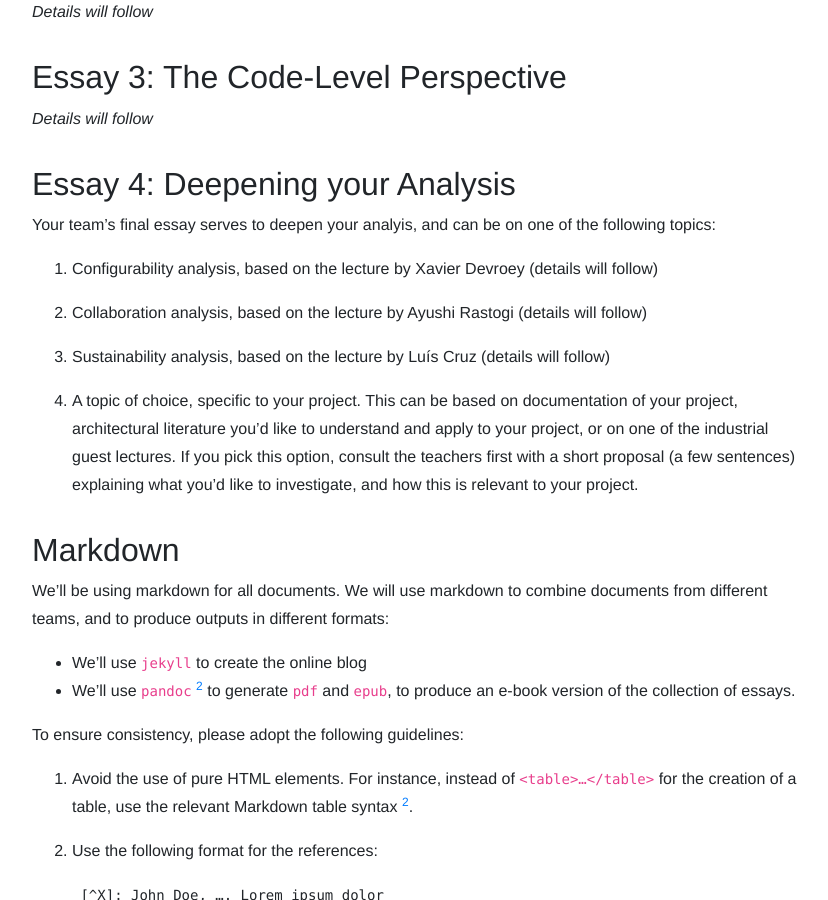
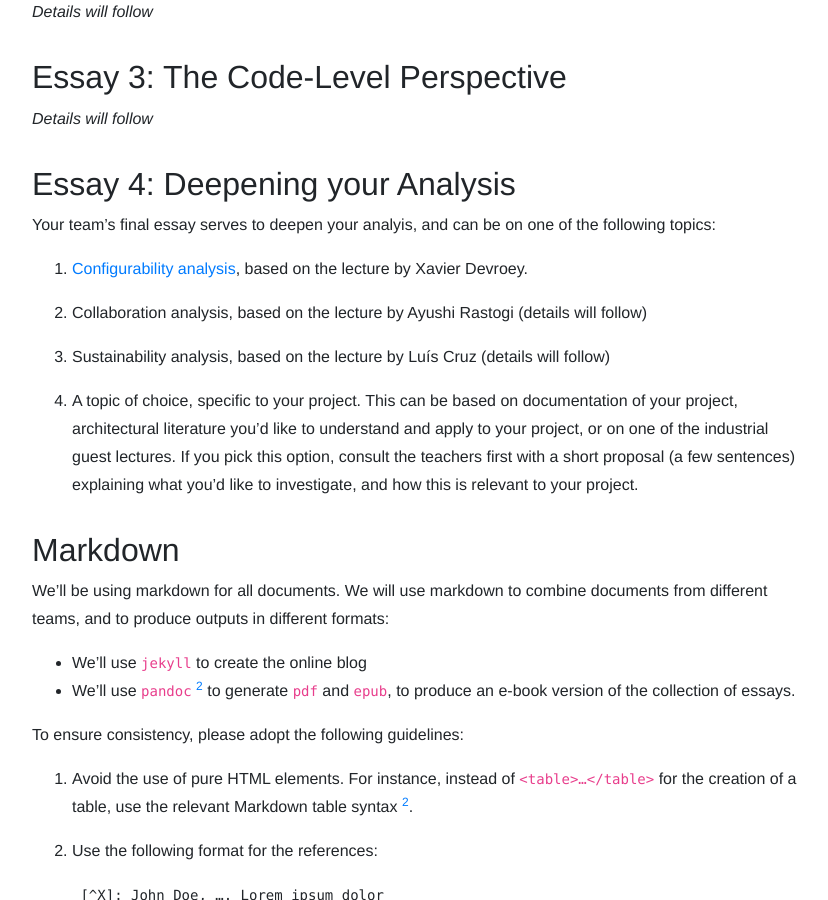
Before and after one commit to SERG-Delft/delftswa, a Jekyll site: the page built from 2020/assignment.md, in a window 1280 px wide and 900 px high, scrolled down 3830 px. Shown: the whole window, without its empty margins (224-1052 px from the left). Built offline with Jekyll 4.4.1, drawn with Linux system fonts in a browser that asks for light colours.

Commit message:
Link Essay 4 to variability assignment

```diff
--- a/2020/assignment.md
+++ b/2020/assignment.md
@@ -142,7 +142,7 @@ _Details will follow_
 
 Your team's final essay serves to deepen your analyis, and can be on one of the following topics:
 
-1. Configurability analysis, based on the  lecture by Xavier Devroey (details will follow)
+1. [Configurability analysis](assignment-variability.html), based on the  lecture by Xavier Devroey.
 
 2. Collaboration analysis, based on the  lecture by Ayushi Rastogi (details will follow)
 
```
